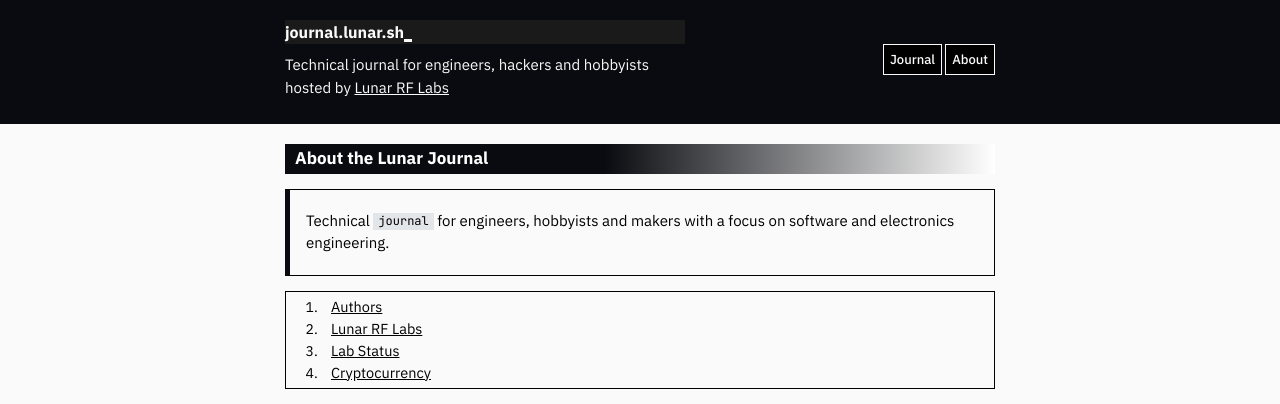
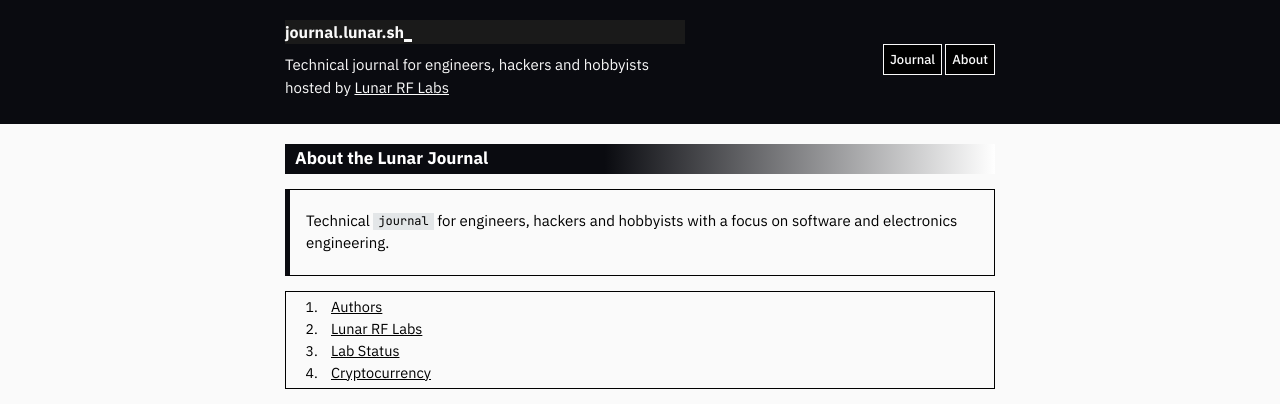
Before and after one commit to microstub/microstub.github.io, a Jekyll site: the page built from about.md, in a window 1280 px wide and 900 px high. Shown: the top 404 px of the window. Built offline with Jekyll 4.4.1, drawn with Linux system fonts in a browser that asks for light colours; nearby versions of some CDN libraries.

Commit message:
Update about.md

```diff
--- a/about.md
+++ b/about.md
@@ -6,7 +6,7 @@
 
 <meta name="robots" content="noindex">
 
-> Technical `journal` for engineers, hobbyists and makers with a focus on
+> Technical `journal` for engineers, hackers and hobbyists with a focus on
 > software and electronics engineering.
 
 1. [Authors](#authors)
```
